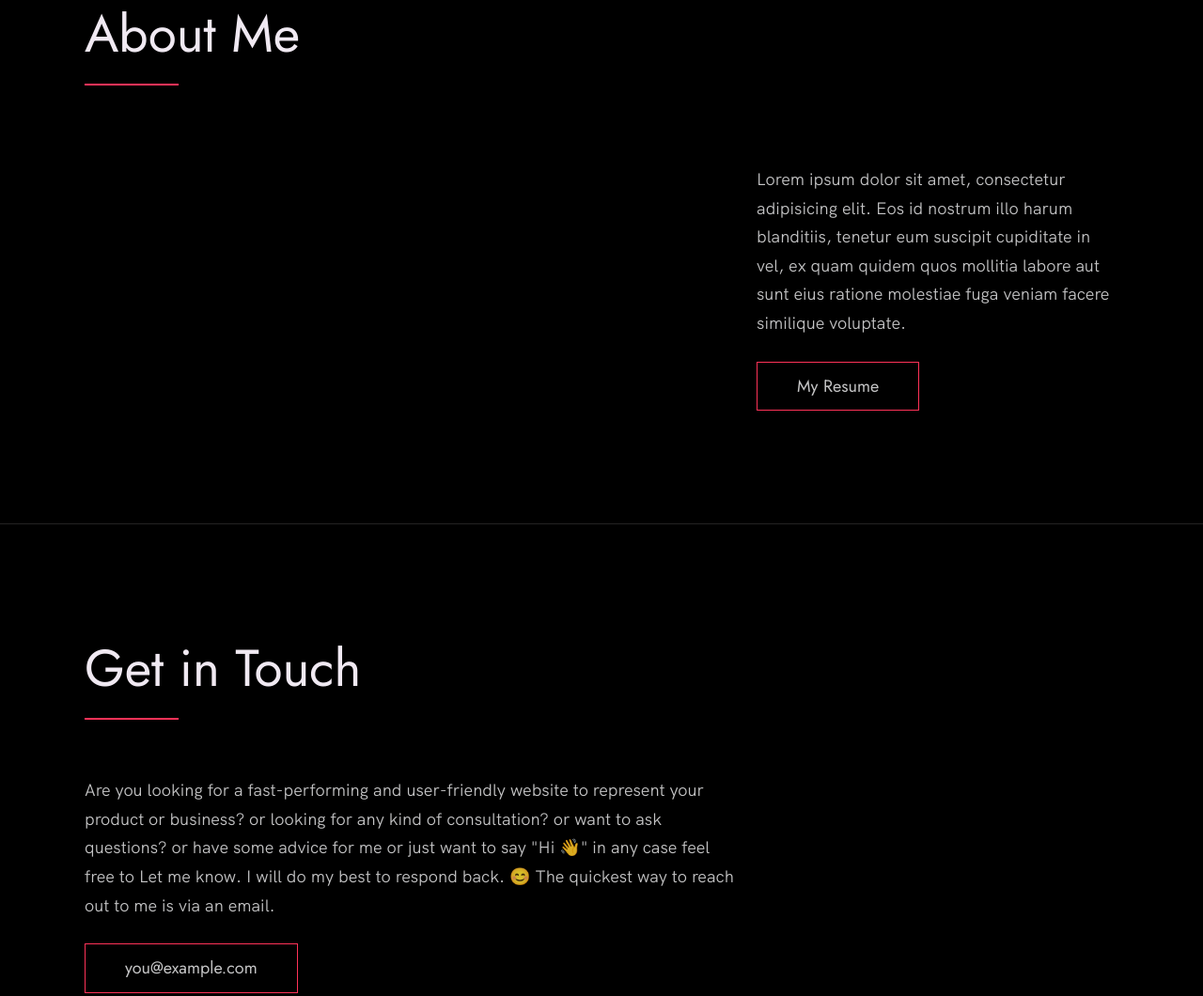
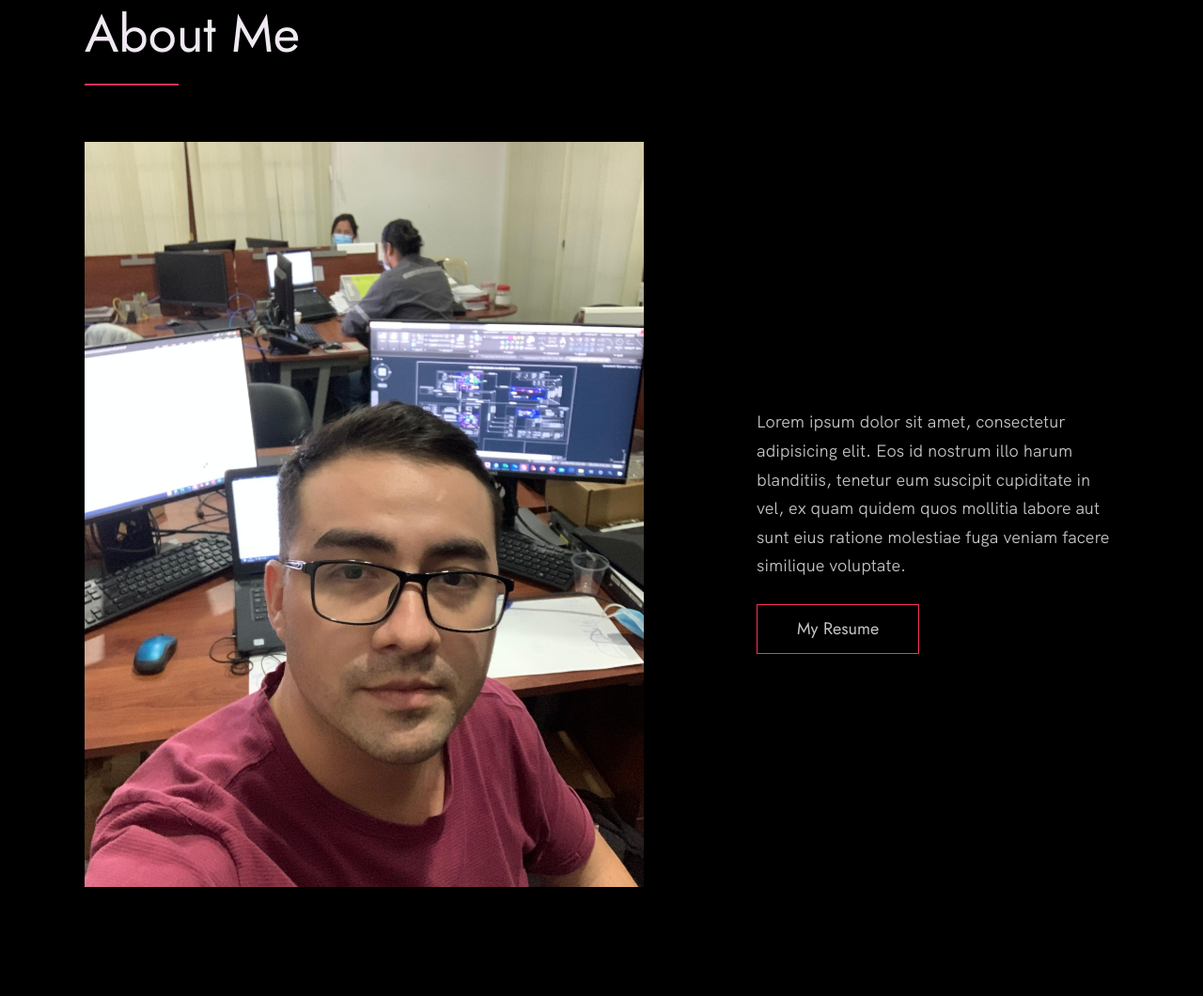
Before and after one commit to mgtscz/Project-MGonzalez, a plain HTML site: page index.html in a window 1280 px wide. Shown: the part 3424-4484 px from the top of the page at 94% size. Drawn offline with Linux system fonts and the light colour scheme.

Commit message:
initial commit

```diff
--- a/index.html
+++ b/index.html
@@ -199,7 +199,7 @@
 
           <div class="about__photo-container">
             <!-- Add a nice photo of yourself -->
-            <img class="about__photo" src="./images/miguel-imagen.jpg" alt="" />
+            <img class="about__photo" src="./images/miguel-imagen.jpeg?v=3" alt="" />
           </div>
         </div>
       </div>
```
Also changed, not shown: images/miguel-imagen-red.jpg (added).
